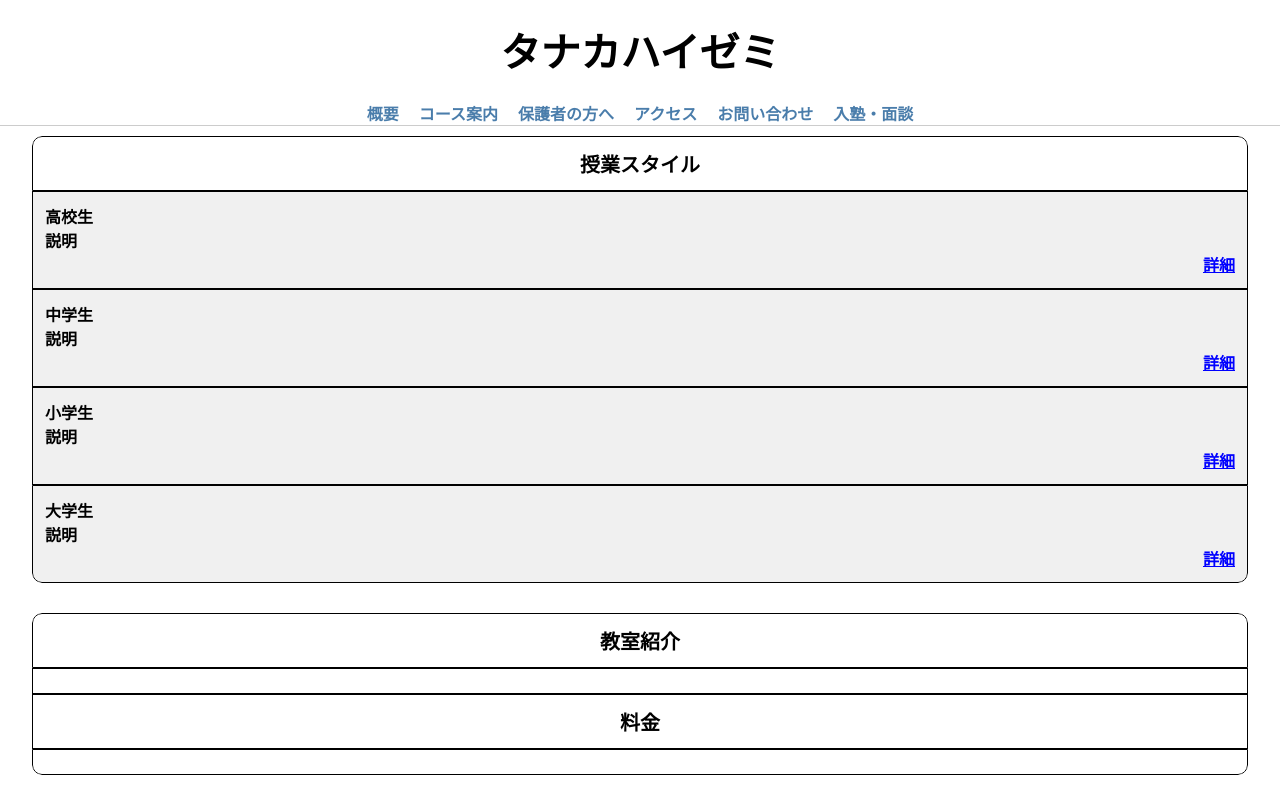
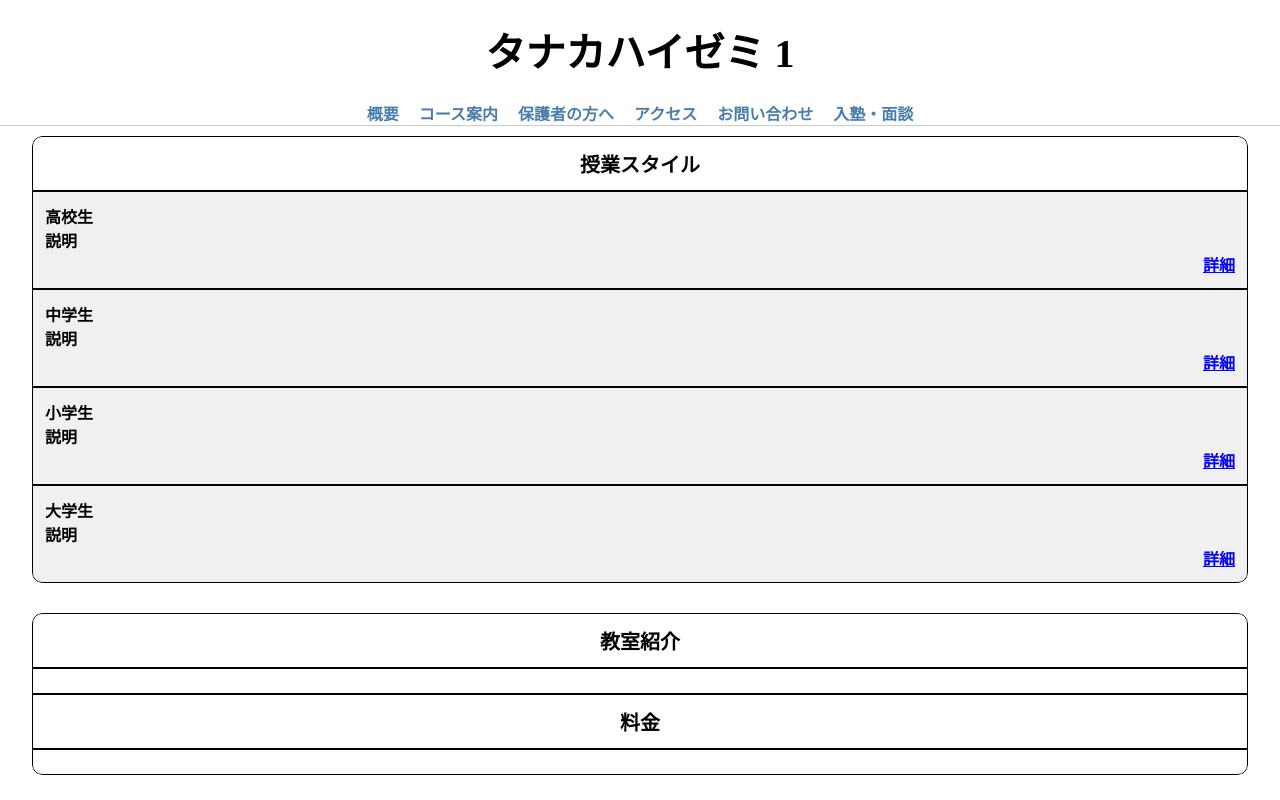
Before and after one commit to tanbomm/test1, a plain HTML site: page index.html in a window 1280 px wide. Shown: the top 800 px of the page. Drawn offline with Linux system fonts and the light colour scheme.

Commit message:
Add files via upload

```diff
--- a/index.html
+++ b/index.html
@@ -2,14 +2,14 @@
 <html lang="ja">
 <head>
   <meta charset="UTF-8">
-  <meta name="viewport" content="width=device-width">
+  <meta name="viewport" content="width=device-width, initial-scale=1.0">
   <title>タナカハイゼミ</title>
   <link rel="stylesheet" href="style.css">
 </head>
 <body>
   <header>
     <h1>
-      <a href="index.html">タナカハイゼミ</a>
+      <a href="index.html">タナカハイゼミ 1</a>
     </h1>
     <nav>
       <ul>
```
